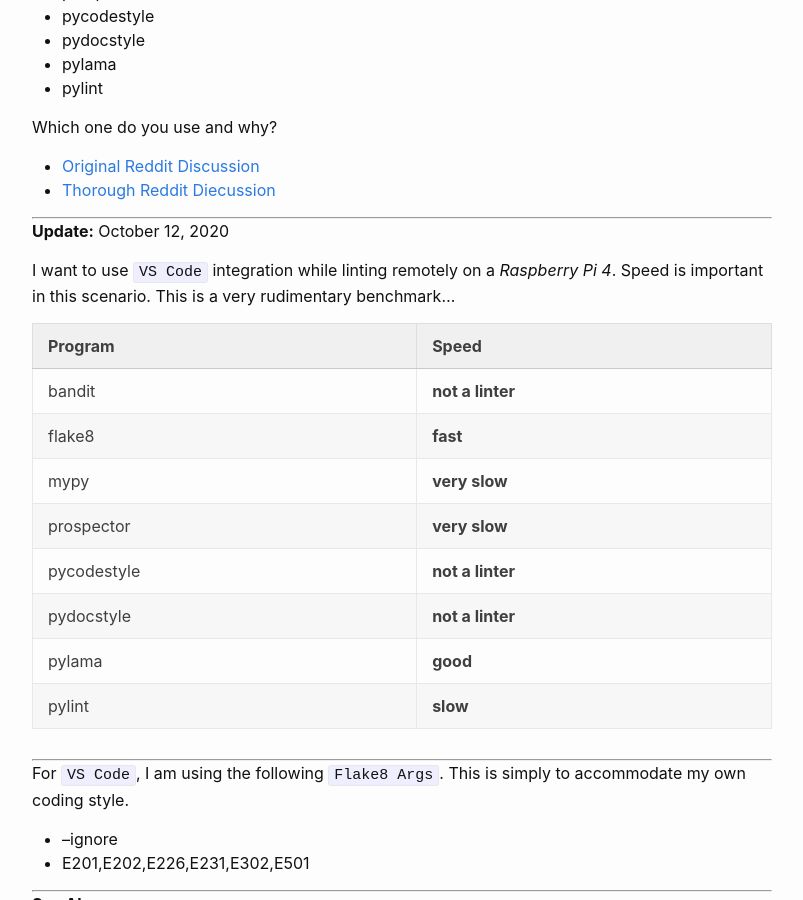
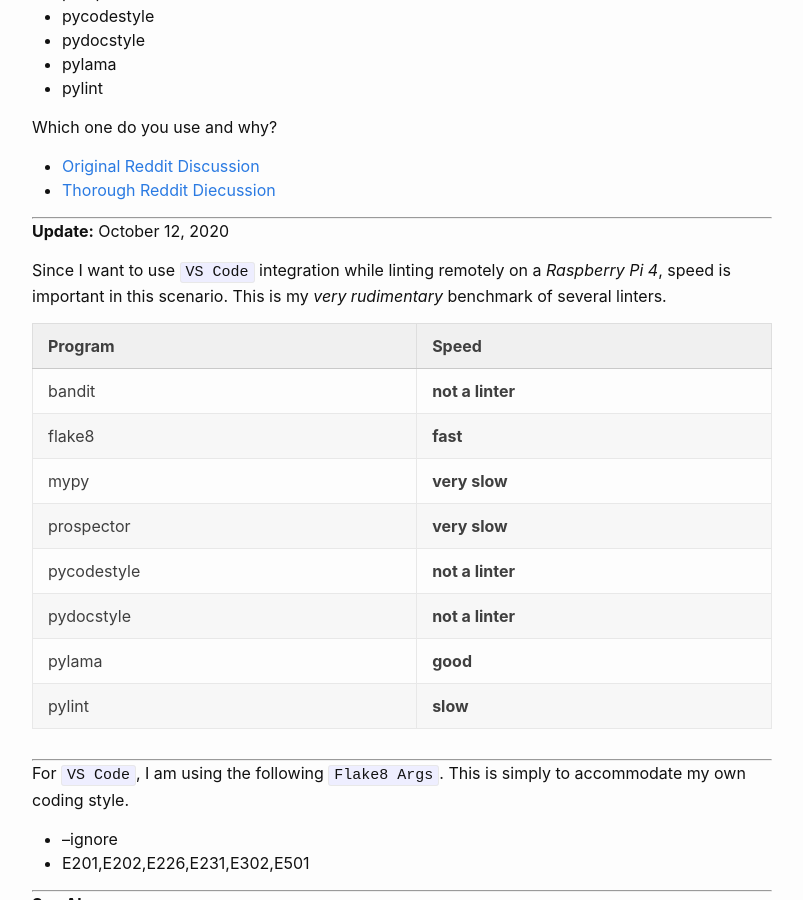
Before and after one commit to jftuga/blog, a Jekyll site: the page built from _posts/2020-05-11--Which-linter-do-you-use-in-VS-Code.md, in a window 1280 px wide and 900 px high, scrolled down 373 px. Shown: the whole window, without its empty margins (238-1041 px from the left). Built offline with Jekyll 4.4.1, drawn with Linux system fonts in a browser that asks for light colours.

Commit message:
improved wording

```diff
--- a/_posts/2020-05-11--Which-linter-do-you-use-in-VS-Code.md
+++ b/_posts/2020-05-11--Which-linter-do-you-use-in-VS-Code.md
@@ -25,8 +25,8 @@ ___
 
 **Update:** October 12, 2020
 
-I want to use `VS Code` integration while linting remotely on a *Raspberry Pi 4*.  Speed is important in this scenario.
-This is a very rudimentary benchmark...
+Since I want to use `VS Code` integration while linting remotely on a *Raspberry Pi 4*, speed is important in this scenario.
+This is my *very rudimentary* benchmark of several linters.
 
 Program | Speed
 --------| -----
```
